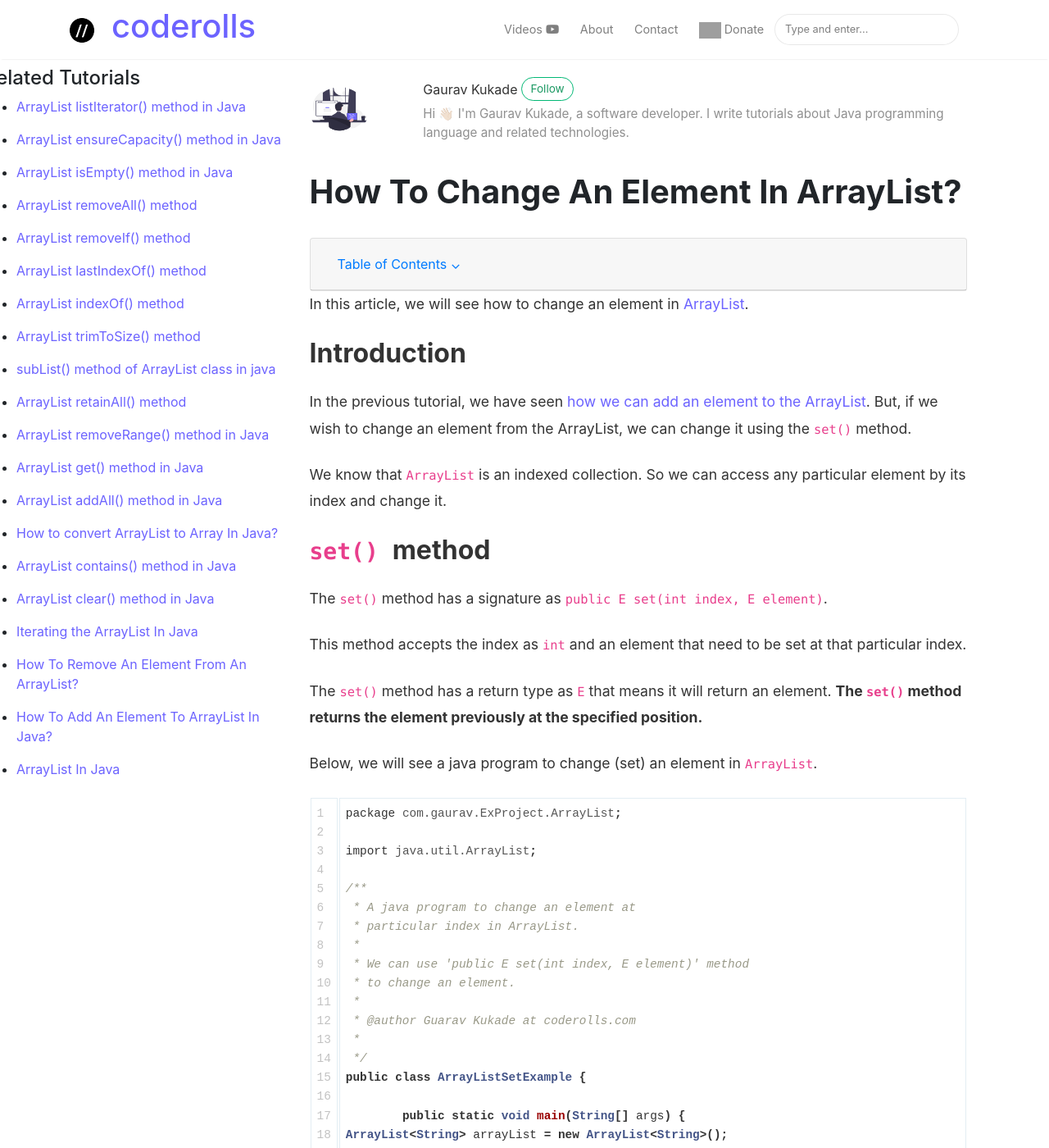
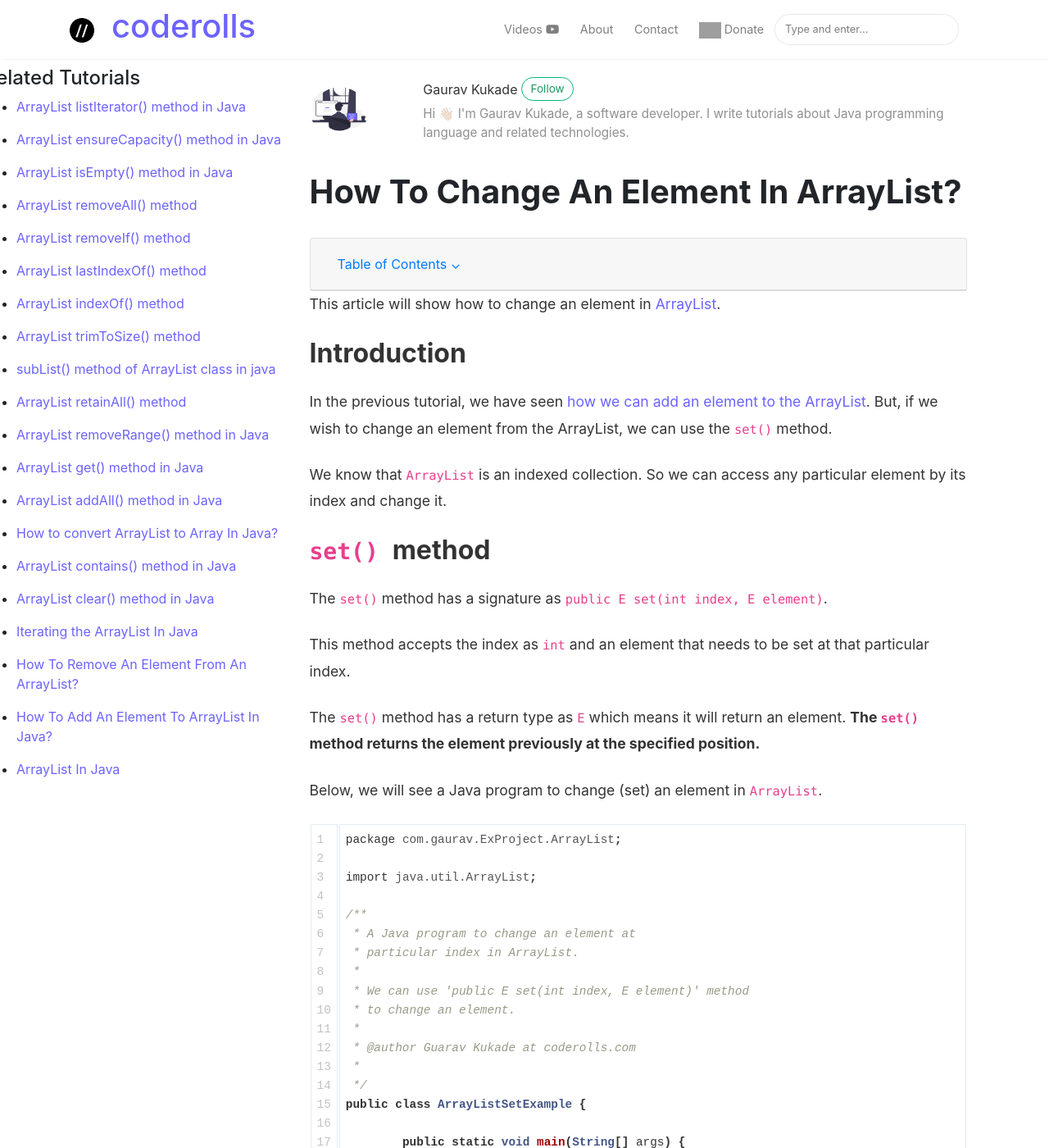
Before and after one commit to coderolls/coderolls-blog, a Jekyll site: the page built from _posts/collections/arraylist/2021-11-30-change-element-in-arraylist.md, in a window 1280 px wide and 1400 px high. Shown: the whole window at 82% size. Built offline with Jekyll 4.4.1, drawn with Linux system fonts in a browser that asks for light colours; nearby versions of some CDN libraries; comment, search, counter and statistics services are not loaded; some of the changed text lies outside the part shown; grey boxes are pictures that could not be loaded.

Commit message:
Update 2021-11-30-change-element-in-arraylist.md

````diff
--- a/_posts/collections/arraylist/2021-11-30-change-element-in-arraylist.md
+++ b/_posts/collections/arraylist/2021-11-30-change-element-in-arraylist.md
@@ -7,11 +7,11 @@ toc: true
 description: "In this article, we will see how to change an element in ArrayList."
 ---
 
-In this article, we will see how to change an element in [ArrayList](https://coderolls.com/arraylist-in-java/).
+This article will show how to change an element in [ArrayList](https://coderolls.com/arraylist-in-java/).
 
 ## Introduction
 
-In the previous tutorial, we have seen [how we can add an element to the ArrayList](https://coderolls.com/add-element-in-arraylist/). But, if we wish to change an element from the ArrayList, we can change it using the `set()` method.
+In the previous tutorial, we have seen [how we can add an element to the ArrayList](https://coderolls.com/add-element-in-arraylist/). But, if we wish to change an element from the ArrayList, we can use the `set()` method.
 
 We know that `ArrayList` is an indexed collection. So we can access any particular element by its index and change it.
 
@@ -19,11 +19,11 @@ We know that `ArrayList` is an indexed collection. So we can access any particul
 
 The `set()` method has a signature as `public E set(int index, E element)`.
 
-This method accepts the index as `int` and an element that need to be set at that particular index.
+This method accepts the index as `int` and an element that needs to be set at that particular index.
 
-The `set()` method has a return type as `E` that means it will return an element. **The `set()` method returns the element previously at the specified position.**
+The `set()` method has a return type as `E` which means it will return an element. **The `set()` method returns the element previously at the specified position.**
 
-Below, we will see a java program to change (set) an element in `ArrayList`.
+Below, we will see a Java program to change (set) an element in `ArrayList`.
 
 ```java
 package com.gaurav.ExProject.ArrayList;
@@ -31,7 +31,7 @@ package com.gaurav.ExProject.ArrayList;
 import java.util.ArrayList;
 
 /**
- * A java program to change an element at
+ * A Java program to change an element at
  * particular index in ArrayList.
  *
  * We can use 'public E set(int index, E element)' method
@@ -86,4 +86,4 @@ So, we have seen [how to add an element](https://coderolls.com/add-element-in-ar
 
 ---
 
-The example java programs given in the above tutorial can be found at [this GitHub Repository](https://github.com/coderolls/blogpost-coding-examples/tree/main/collections/arraylist/change-element-in-arraylist).
+The example Java programs given in the above tutorial can be found at [this GitHub Repository](https://github.com/coderolls/blogpost-coding-examples/tree/main/collections/arraylist/change-element-in-arraylist).
````
Also changed, not shown: other parts of _posts/collections/arraylist/2021-11-30-change-element-in-arraylist.md (+2 -2 lines).
